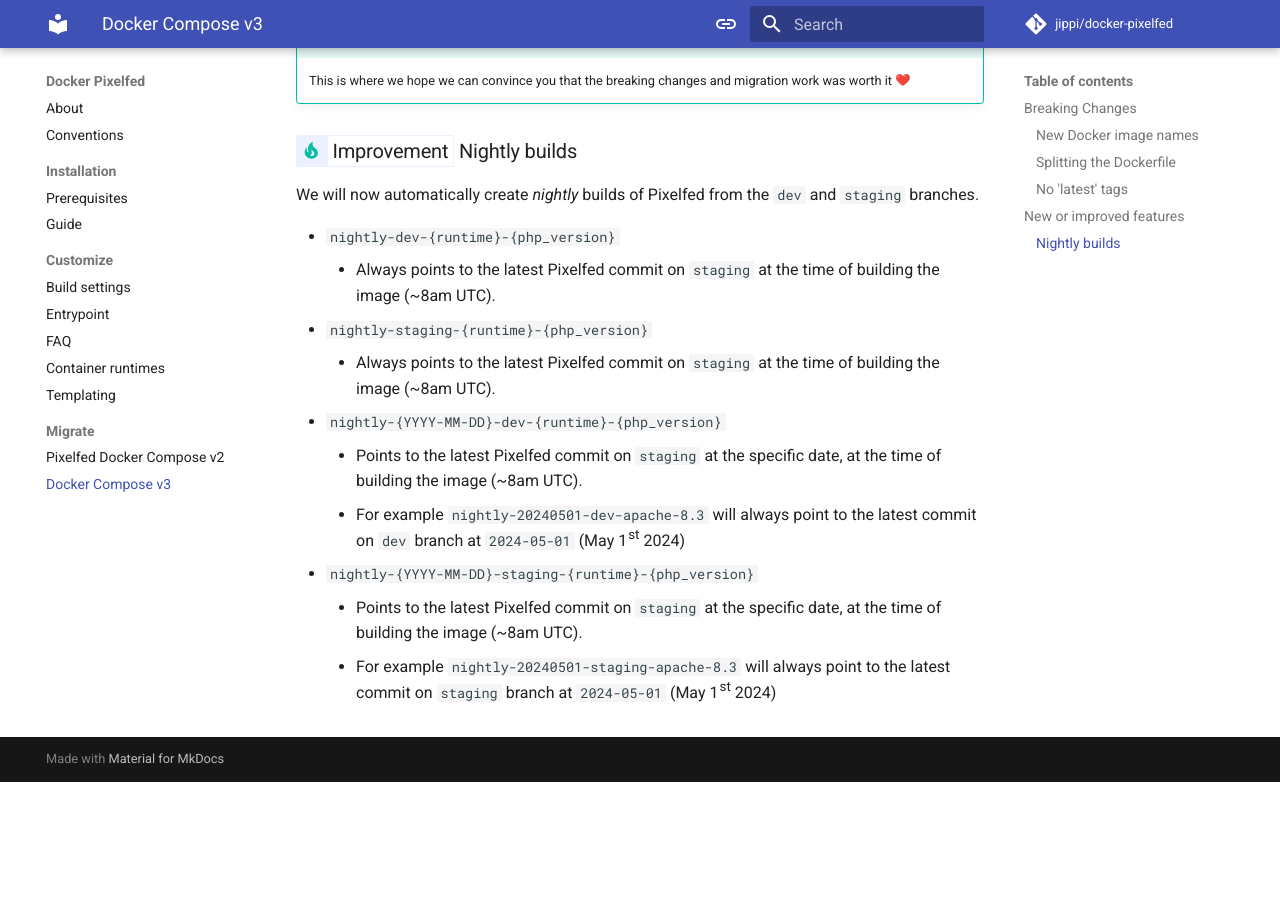
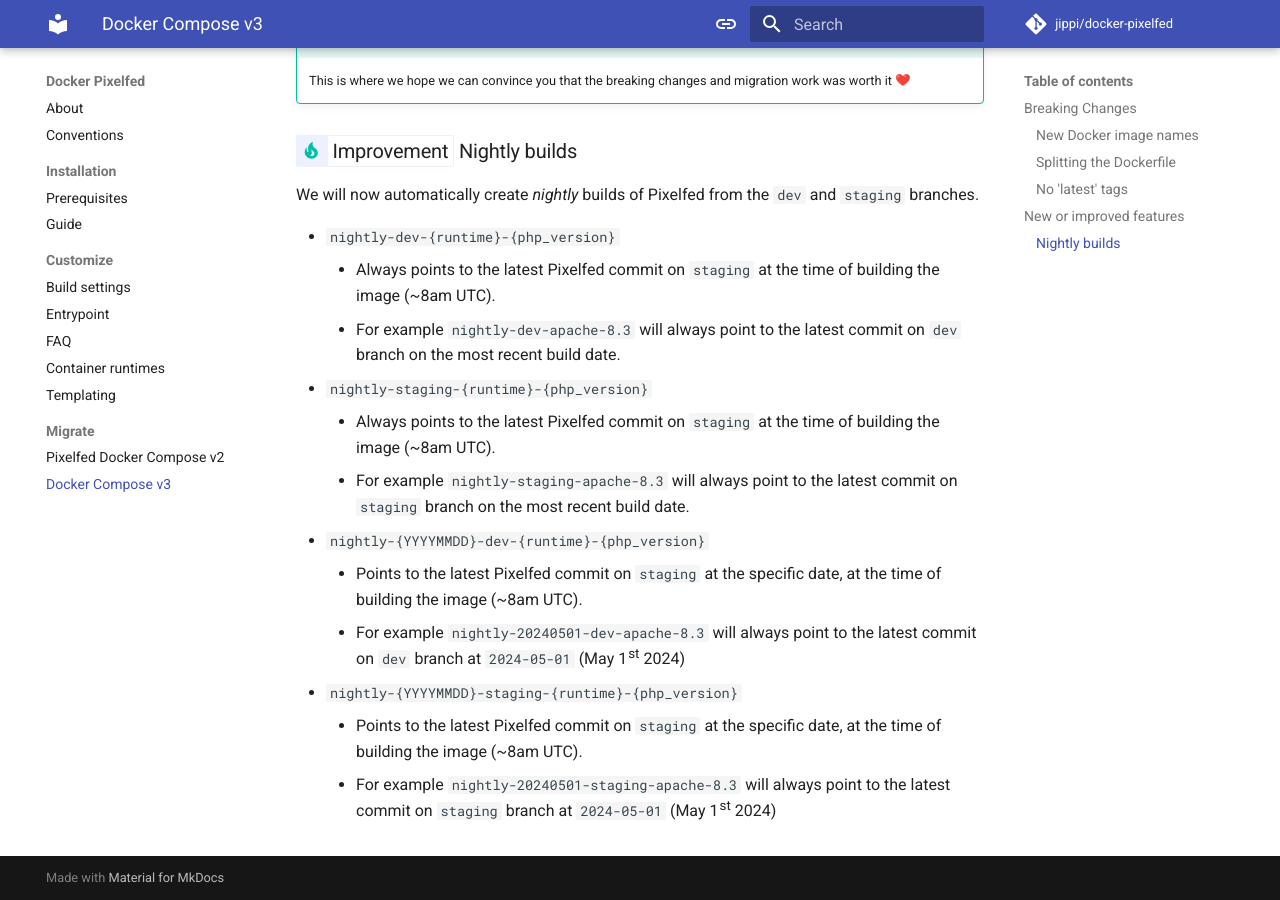
Before and after one commit to jippi/docker-pixelfed, an MkDocs documentation site: the page built from docs/migrate/v3.0.md, in a window 1280 px wide and 900 px high, scrolled down 2648 px. Built offline with MkDocs 1.6.1 and Material for MkDocs 9.7.7, drawn with Linux system fonts in a browser that asks for light colours; emoji names are drawn with the system emoji font; comment, search, counter and statistics services are not loaded; before the commit the page ends 3430 px from its top, so only the background shows below that.

Commit message:
more migration docs

```diff
--- a/docs/migrate/v3.0.md
+++ b/docs/migrate/v3.0.md
@@ -91,11 +91,13 @@
 
 * `nightly-dev-{runtime}-{php_version}`
     * Always points to the latest Pixelfed commit on `staging` at the time of building the image (~8am UTC).
+    * For example `nightly-dev-apache-8.3` will always point to the latest commit on `dev` branch on the most recent build date.
 * `nightly-staging-{runtime}-{php_version}`
     * Always points to the latest Pixelfed commit on `staging` at the time of building the image (~8am UTC).
-* `nightly-{YYYY-MM-DD}-dev-{runtime}-{php_version}`
+    * For example `nightly-staging-apache-8.3` will always point to the latest commit on `staging` branch on the most recent build date.
+* `nightly-{YYYYMMDD}-dev-{runtime}-{php_version}`
     * Points to the latest Pixelfed commit on `staging` at the specific date, at the time of building the image (~8am UTC).
     * For example `nightly-20240501-dev-apache-8.3` will always point to the latest commit on `dev` branch at `2024-05-01` (May 1st 2024)
-* `nightly-{YYYY-MM-DD}-staging-{runtime}-{php_version}`
+* `nightly-{YYYYMMDD}-staging-{runtime}-{php_version}`
     * Points to the latest Pixelfed commit on `staging` at the specific date, at the time of building the image (~8am UTC).
     * For example `nightly-20240501-staging-apache-8.3` will always point to the latest commit on `staging` branch at `2024-05-01` (May 1st 2024)
```
